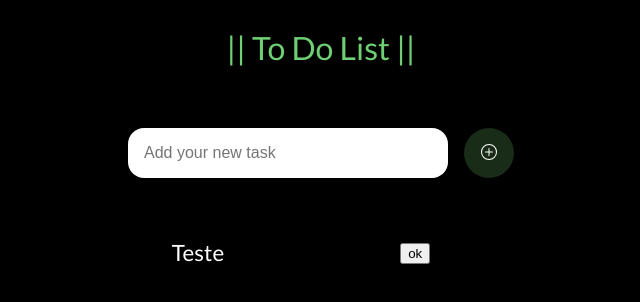
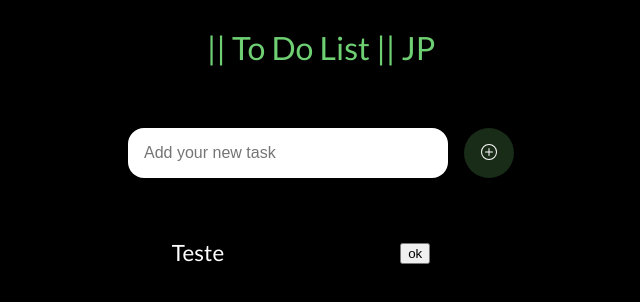
Before and after one commit to jeessall/to-do-list-test, a plain HTML site: page index.html in a window 1280 px wide. Shown: the whole page, without its empty margins (319-959 px from the left). Drawn offline with Linux system fonts and the light colour scheme.

Commit message:
index modificado

```diff
--- a/index.html
+++ b/index.html
@@ -11,7 +11,7 @@
     <title>To Do List > JP</title>
 </head>
 <body>
-    <h1>|| To Do List ||</h1>
+    <h1>|| To Do List || JP</h1>
     <div class="content">
         <div class="content-add-item">
             <input type="text" id="input-new-task" placeholder="Add your new task" required>
```
